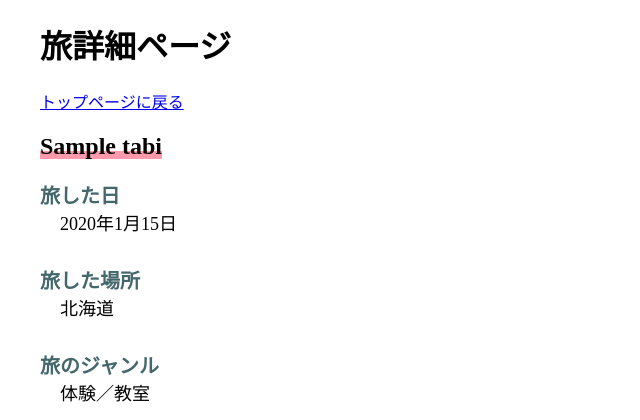
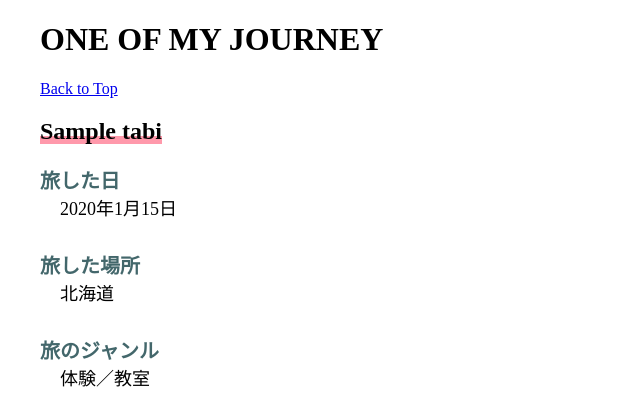
Before and after one commit to maho-t/tabi_shelf, a Django app: page /detail/1 in a window 1280 px wide. Shown: the top 420 px of the page, without its empty margins (0-640 px from the left). Run offline with Django 4.2, Linux system fonts and the light colour scheme; a user stored in the database is signed in; tables that the repository leaves empty hold one stand-in row (values such as "Sample post"); some libraries are stand-ins or nearby versions.

Commit message:
詳細ページの編集

```diff
--- a/shelves/templates/shelves/tabi_detail.html
+++ b/shelves/templates/shelves/tabi_detail.html
@@ -9,8 +9,8 @@
   </head>
 
   <body>
-    <h1>旅詳細ページ</h1>
-    <a href="{% url 'list' %}">トップページに戻る</a>
+    <h1>ONE OF MY JOURNEY</h1>
+    <a href="{% url 'list' %}" class="badge badge-info">Back to Top</a>
     <h2><span class="under">{{journey.title}}</span></h2>
     <div class="tabi">
         旅した日
@@ -31,6 +31,6 @@
     <div class="tabi">
         備忘録
     </div>
-    <p>{{journey.text}}</p>
+    <p>{{journey.text|linebreaksbr}}</p>
   </body>
 </html>
```
